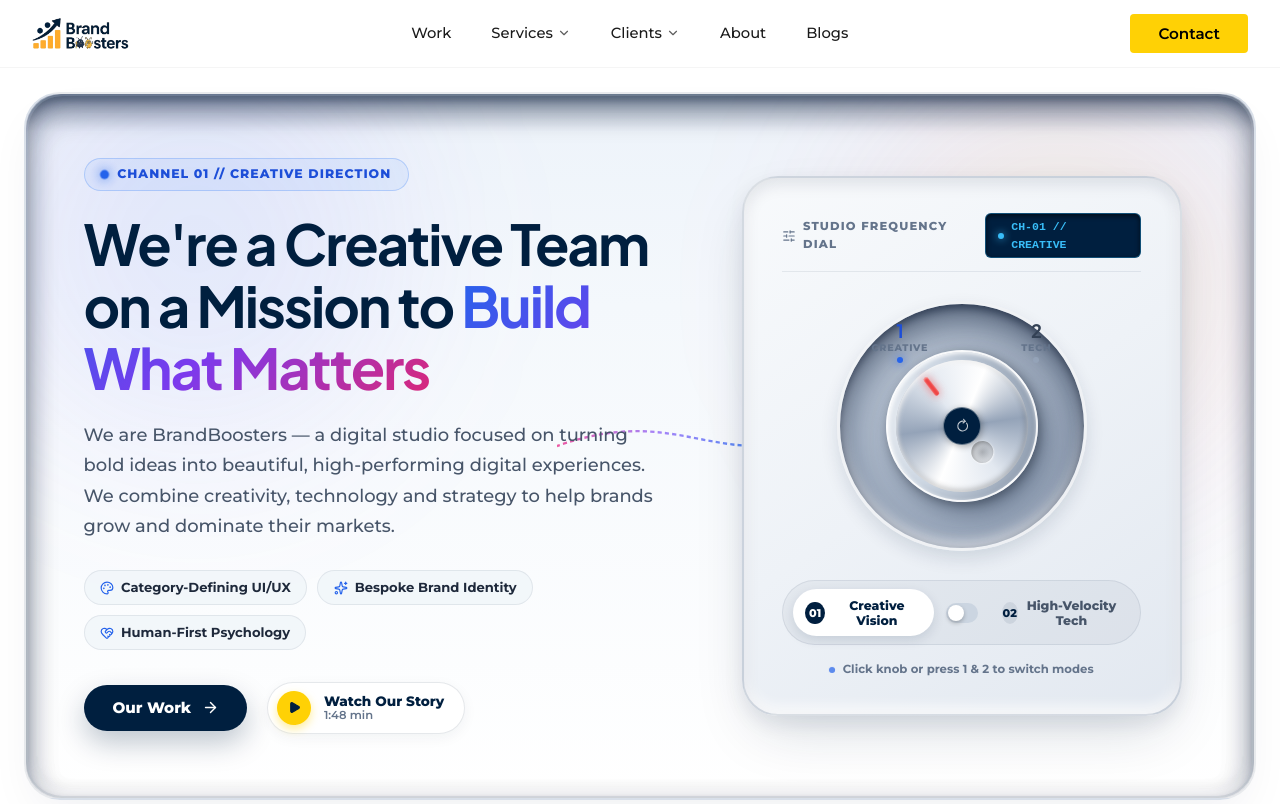
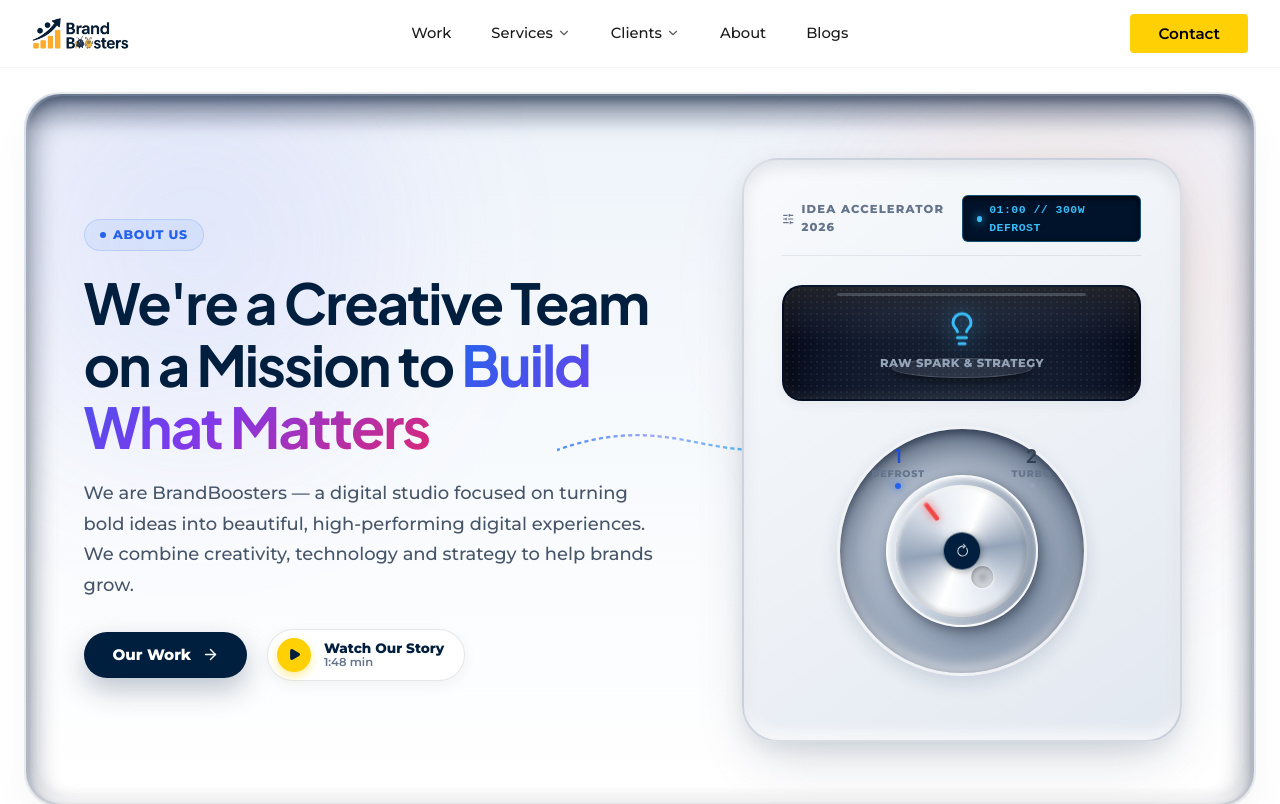
Before and after one commit to alpha-aks/Brandboosters-remastered, a React (Vite) app: page /about in a window 1280 px wide. Shown: the top 804 px of the page. Built offline with nearby package versions, Linux system fonts and the light colour scheme.

Commit message:
Refactor About hero: clean permanent copy, remove downside knob buttons, and add creative Microwave Idea Accelerator portal

```diff
--- a/src/pages/About.jsx
+++ b/src/pages/About.jsx
@@ -36,29 +36,55 @@ export default function About() {
     window.scrollTo({ top: 0, behavior: 'instant' });
   }, []);
 
-  // Physical synth click audio effect for retro knob feel
+  // Physical synth click audio effect & microwave bell chime for retro knob feel
   const playClickSound = (mode) => {
     try {
       const AudioContext = window.AudioContext || window.webkitAudioContext;
       if (!AudioContext) return;
       const ctx = new AudioContext();
+
+      if (mode === 2) {
+        // Microwave Bell "DING!" Chime (1480Hz with metallic harmonic)
         const osc = ctx.createOscillator();
         const gain = ctx.createGain();
+        osc.type = 'sine';
+        osc.frequency.setValueAtTime(1480, ctx.currentTime);
+        gain.gain.setValueAtTime(0.2, ctx.currentTime);
+        gain.gain.exponentialRampToValueAtTime(0.0001, ctx.currentTime + 0.85);
 
-      osc.type = mode === 1 ? 'sine' : 'triangle';
-      osc.frequency.setValueAtTime(mode === 1 ? 480 : 640, ctx.currentTime);
-      osc.frequency.exponentialRampToValueAtTime(mode === 1 ? 220 : 310, ctx.currentTime + 0.06);
-
-      gain.gain.setValueAtTime(0.12, ctx.currentTime);
-      gain.gain.exponentialRampToValueAtTime(0.001, ctx.currentTime + 0.06);
+        const osc2 = ctx.createOscillator();
+        const gain2 = ctx.createGain();
+        osc2.type = 'sine';
+        osc2.frequency.setValueAtTime(2960, ctx.currentTime);
+        gain2.gain.setValueAtTime(0.08, ctx.currentTime);
+        gain2.gain.exponentialRampToValueAtTime(0.0001, ctx.currentTime + 0.5);
 
         osc.connect(gain);
         gain.connect(ctx.destination);
+        osc2.connect(gain2);
+        gain2.connect(ctx.destination);
 
         osc.start();
-      osc.stop(ctx.currentTime + 0.07);
+        osc2.start();
+        osc.stop(ctx.currentTime + 0.9);
+        osc2.stop(ctx.currentTime + 0.55);
+      } else {
+        // Mechanical relay / dial click
+        const osc = ctx.createOscillator();
+        const gain = ctx.createGain();
+        osc.type = 'triangle';
+        osc.frequency.setValueAtTime(420, ctx.currentTime);
+        osc.frequency.exponentialRampToValueAtTime(160, ctx.currentTime + 0.05);
+        gain.gain.setValueAtTime(0.15, ctx.currentTime);
+        gain.gain.exponentialRampToValueAtTime(0.001, ctx.currentTime + 0.05);
+
+        osc.connect(gain);
+        gain.connect(ctx.destination);
+        osc.start();
+        osc.stop(ctx.currentTime + 0.06);
+      }
     } catch {
-      // Audio context restricted or unavailable; visual feedback is sufficient
+      // Audio context fallback
     }
   };
 
@@ -91,7 +117,7 @@ export default function About() {
 
       <main className="about-page-main">
         {/* ==========================================================================
-           1. HERO SECTION: CLEAN, UNCLUTTERED WITH RETRO 3D CUT MICROWAVE KNOB (1 & 2)
+           1. HERO SECTION: 3D CUT-INTO-WEBSITE RECESSED WITH RETRO MICROWAVE KNOB
            ========================================================================== */}
         <section className="about-hero-section" aria-label="About BrandBoosters Studio">
 
@@ -103,45 +129,27 @@ export default function About() {
 
             <div className="about-hero-grid">
 
-              {/* Left Column: Dynamic Hero Content Controlled by the Knob */}
+              {/* Left Column: Clean, Uncluttered Studio Hero Copy (Matching Reference Design) */}
               <div className="about-hero-info-col">
 
-                {/* Active Mode Pill Tag */}
-                <div className={`about-channel-badge ${knobMode === 1 ? 'channel-1' : 'channel-2'}`}>
-                  <span className="channel-live-dot" />
-                  <span className="channel-tag-text">
-                    {knobMode === 1 ? 'CHANNEL 01 // CREATIVE DIRECTION' : 'CHANNEL 02 // SCALABLE ENGINEERING'}
-                  </span>
+                {/* About Us Pill Badge */}
+                <div className="section-pill-tag">
+                  <span className="tag-accent-circle" />
+                  <span>About Us</span>
                 </div>
 
-                {/* Animated Dynamic Headline */}
-                <div className="about-headline-viewport">
-                  {knobMode === 1 ? (
-                    <div className="about-mode-content mode-fade-in" key="mode-1-heading">
                 <h1 className="about-main-title">
                   We're a Creative Team on a Mission to{' '}
                   <span className="about-title-gradient-creative">Build What Matters</span>
                 </h1>
+
                 <p className="about-main-lead">
                   We are BrandBoosters — a digital studio focused on turning bold ideas
                   into beautiful, high-performing digital experiences. We combine creativity,
-                        technology and strategy to help brands grow and dominate their markets.
+                  technology and strategy to help brands grow.
                 </p>
 
-                      {/* Creative Mode Feature Highlights */}
-                      <div className="about-hero-pills-row">
-                        <span className="hero-feature-pill">
-                          <Palette size={14} className="pill-icon" /> Category-Defining UI/UX
-                        </span>
-                        <span className="hero-feature-pill">
-                          <Sparkles size={14} className="pill-icon" /> Bespoke Brand Identity
-                        </span>
-                        <span className="hero-feature-pill">
-                          <HeartHandshake size={14} className="pill-icon" /> Human-First Psychology
-                        </span>
-                      </div>
-
-                      {/* Call-to-Action Group */}
+                {/* Call-to-Action Group matching reference design */}
                 <div className="about-hero-actions-group">
                   <button
                     type="button"
@@ -169,86 +177,32 @@ export default function About() {
                     </span>
                   </a>
                 </div>
-                    </div>
-                  ) : (
-                    <div className="about-mode-content mode-fade-in" key="mode-2-heading">
-                      <h1 className="about-main-title">
-                        Engineered for Velocity.{' '}
-                        <span className="about-title-gradient-tech">Built for Scale</span>
-                      </h1>
-                      <p className="about-main-lead">
-                        Precision engineering meets fluid digital craft. We architect ultra-responsive
-                        web platforms, high-throughput cloud microservices, and AI-powered interfaces
-                        that handle millions of concurrent users without skipping a frame.
-                      </p>
-
-                      {/* Tech Mode Feature Highlights */}
-                      <div className="about-hero-pills-row">
-                        <span className="hero-feature-pill tech-pill">
-                          <Zap size={14} className="pill-icon tech-icon" /> Sub-Second Core Web Vitals
-                        </span>
-                        <span className="hero-feature-pill tech-pill">
-                          <ShieldCheck size={14} className="pill-icon tech-icon" /> Enterprise Architecture
-                        </span>
-                        <span className="hero-feature-pill tech-pill">
-                          <Code2 size={14} className="pill-icon tech-icon" /> Modern Reactive Stacks
-                        </span>
-                      </div>
-
-                      {/* Call-to-Action Group */}
-                      <div className="about-hero-actions-group">
-                        <button
-                          type="button"
-                          className="about-primary-btn tech-btn"
-                          onClick={() => navigateWithTransition('/contact')}
-                        >
-                          <span>Start a Project</span>
-                          <ArrowRight size={17} />
-                        </button>
-
-                        <button
-                          type="button"
-                          className="about-secondary-pill-btn"
-                          onClick={() => navigateWithTransition('/work')}
-                        >
-                          <span className="play-circle-icon tech-circle">
-                            <ExternalLink size={13} />
-                          </span>
-                          <span className="story-btn-text">
-                            <strong>Explore Portfolio</strong>
-                            <small>65+ Projects</small>
-                          </span>
-                        </button>
-                      </div>
-                    </div>
-                  )}
-                </div>
 
               </div>
 
-              {/* Right Column: Retro 3D Cut Microwave Knob Unit */}
+              {/* Right Column: Retro 3D Cut Microwave Idea Accelerator Unit */}
               <div className="about-hero-knob-col">
 
-                {/* Visual Connection Wire spanning between Knob & Content */}
+                {/* Visual Laser Connection Wire spanning between Microwave & Website */}
                 <div className={`retro-circuit-line-bridge ${lineActive ? 'pulsing' : ''}`}>
                   <svg className="circuit-svg-wire" viewBox="0 0 400 120" preserveAspectRatio="none">
                     <defs>
-                      <linearGradient id="wireGradient1" x1="100%" y1="0%" x2="0%" y2="0%">
-                        <stop offset="0%" stopColor="#3b82f6" stopOpacity="0.9" />
-                        <stop offset="50%" stopColor="#8b5cf6" stopOpacity="0.75" />
-                        <stop offset="100%" stopColor="#ec4899" stopOpacity="0.9" />
+                      <linearGradient id="microwaveBeam1" x1="100%" y1="0%" x2="0%" y2="0%">
+                        <stop offset="0%" stopColor="#38bdf8" stopOpacity="0.9" />
+                        <stop offset="50%" stopColor="#818cf8" stopOpacity="0.75" />
+                        <stop offset="100%" stopColor="#3b82f6" stopOpacity="0.9" />
                       </linearGradient>
-                      <linearGradient id="wireGradient2" x1="100%" y1="0%" x2="0%" y2="0%">
-                        <stop offset="0%" stopColor="#ffd105" stopOpacity="0.9" />
-                        <stop offset="50%" stopColor="#f59e0b" stopOpacity="0.75" />
-                        <stop offset="100%" stopColor="#3b82f6" stopOpacity="0.9" />
+                      <linearGradient id="microwaveBeam2" x1="100%" y1="0%" x2="0%" y2="0%">
+                        <stop offset="0%" stopColor="#ffd105" stopOpacity="0.95" />
+                        <stop offset="50%" stopColor="#f59e0b" stopOpacity="0.85" />
+                        <stop offset="100%" stopColor="#ef4444" stopOpacity="0.95" />
                       </linearGradient>
                     </defs>
                     <path
                       d="M 380,60 C 260,60 180,10 0,60"
                       fill="none"
-                      stroke={knobMode === 1 ? 'url(#wireGradient1)' : 'url(#wireGradient2)'}
-                      strokeWidth="3.5"
+                      stroke={knobMode === 1 ? 'url(#microwaveBeam1)' : 'url(#microwaveBeam2)'}
+                      strokeWidth={knobMode === 2 ? '4.5' : '3.5'}
                       strokeDasharray="8 6"
                       className="live-pulse-path"
                     />
@@ -256,17 +210,44 @@ export default function About() {
                 </div>
 
                 {/* Physical 3D Cutout Plate Box */}
-                <div className="retro-knob-plate-card">
+                <div className={`retro-knob-plate-card microwave-unit ${knobMode === 2 ? 'turbo-overdrive' : ''}`}>
 
-                  {/* Plate Header with Status Label */}
+                  {/* Plate Header with Retro Brand Name & Digital Timer */}
                   <div className="knob-plate-header">
                     <div className="knob-brand-stamp">
                       <SlidersHorizontal size={14} />
-                      <span>STUDIO FREQUENCY DIAL</span>
+                      <span>IDEA ACCELERATOR 2026</span>
                     </div>
-                    <div className="knob-lcd-readout">
+                    <div className="microwave-timer-lcd">
                       <span className="lcd-indicator-led active" />
-                      <span className="lcd-channel-text">CH-{knobMode === 1 ? '01 // CREATIVE' : '02 // TECH'}</span>
+                      <span className="lcd-channel-text">
+                        {knobMode === 1 ? '01:00 // 300W DEFROST' : '02:00 // 1200W TURBO ⚡'}
+                      </span>
+                    </div>
+                  </div>
+
+                  {/* Microwave Chamber Viewing Portal */}
+                  <div
+                    className={`microwave-chamber-portal ${knobMode === 2 ? 'heating-active' : ''}`}
+                    onClick={toggleDial}
+                    title="Click to turn knob / heat idea"
+                  >
+                    <div className="microwave-glow-coils" />
+                    <div className="microwave-mesh-glass" />
+
+                    <div className="microwave-turntable-stage">
+                      <div className="turntable-disc" />
+                      {knobMode === 1 ? (
+                        <div className="chamber-item chamber-item-idea">
+                          <Lightbulb size={36} className="chamber-icon-bulb" />
+                          <span className="chamber-item-label">Raw Spark & Strategy</span>
+                        </div>
+                      ) : (
+                        <div className="chamber-item chamber-item-rocket">
+                          <Rocket size={36} className="chamber-icon-rocket" />
+                          <span className="chamber-item-label">1200W Velocity Launch! 🔔</span>
+                        </div>
+                      )}
                     </div>
                   </div>
 
@@ -276,27 +257,27 @@ export default function About() {
                     {/* Tick Mark Graduation Ring */}
                     <div className="dial-graduation-ring">
 
-                      {/* Position 1 Button & Tick */}
+                      {/* Position 1: Defrost / Raw Idea */}
                       <button
                         type="button"
                         className={`dial-position-mark mark-1 ${knobMode === 1 ? 'selected' : ''}`}
                         onClick={() => handleDialTurn(1)}
-                        title="Turn Dial to Channel 1 (Creative)"
+                        title="Turn Dial to 1: Defrost (Raw Idea)"
                       >
                         <span className="mark-number">1</span>
-                        <span className="mark-label">CREATIVE</span>
+                        <span className="mark-label">DEFROST</span>
                         <span className="mark-led" />
                       </button>
 
-                      {/* Position 2 Button & Tick */}
+                      {/* Position 2: 1200W Turbo Overdrive */}
                       <button
                         type="button"
                         className={`dial-position-mark mark-2 ${knobMode === 2 ? 'selected' : ''}`}
                         onClick={() => handleDialTurn(2)}
-                        title="Turn Dial to Channel 2 (Tech)"
+                        title="Turn Dial to 2: 1200W Turbo Overdrive"
                       >
                         <span className="mark-number">2</span>
-                        <span className="mark-label">TECH</span>
+                        <span className="mark-label">TURBO</span>
                         <span className="mark-led" />
                       </button>
 
@@ -321,7 +302,7 @@ export default function About() {
                       aria-valuenow={knobMode}
                       aria-valuemin="1"
                       aria-valuemax="2"
-                      aria-label="Studio Mode Knob"
+                      aria-label="Microwave Power Dial"
                       tabIndex={0}
                       onKeyDown={(e) => {
                         if (e.key === 'Enter' || e.key === ' ') {
@@ -346,37 +327,6 @@ export default function About() {
                       </div>
                     </div>
 
-                  </div>
-
-                  {/* Tactile Step Buttons Under Knob */}
-                  <div className="knob-tactile-selector-row">
-                    <button
-                      type="button"
-                      className={`tactile-step-pill ${knobMode === 1 ? 'active' : ''}`}
-                      onClick={() => handleDialTurn(1)}
-                    >
-                      <span className="step-num-bubble">01</span>
-                      <span className="step-text">Creative Vision</span>
-                    </button>
-
-                    <div className="knob-switch-toggle-icon" onClick={toggleDial} title="Click to toggle dial">
-                      <div className={`switch-rocker ${knobMode === 2 ? 'toggled-right' : 'toggled-left'}`} />
-                    </div>
-
-                    <button
-                      type="button"
-                      className={`tactile-step-pill ${knobMode === 2 ? 'active' : ''}`}
-                      onClick={() => handleDialTurn(2)}
-                    >
-                      <span className="step-num-bubble">02</span>
-                      <span className="step-text">High-Velocity Tech</span>
-                    </button>
-                  </div>
-
-                  {/* Micro Hint Tag */}
-                  <div className="knob-interactive-hint">
-                    <span className="hint-indicator-pulse" />
-                    <span>Click knob or press 1 & 2 to switch modes</span>
                   </div>
 
                 </div>
```
Also changed, not shown: src/index.css. Lines whose indentation alone changed are shown as unchanged.
